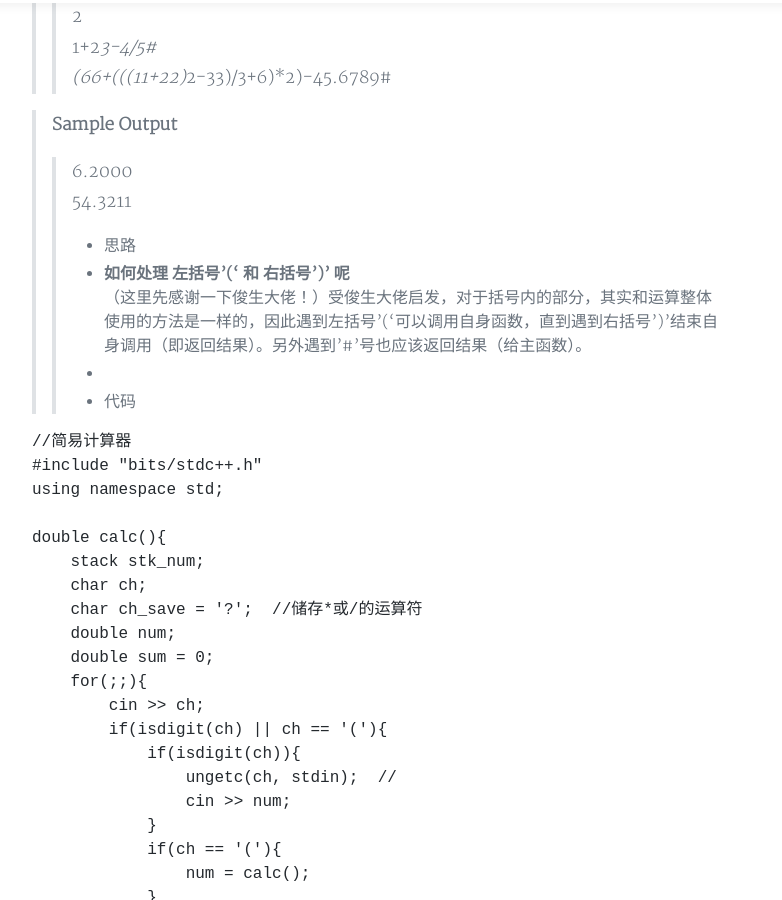
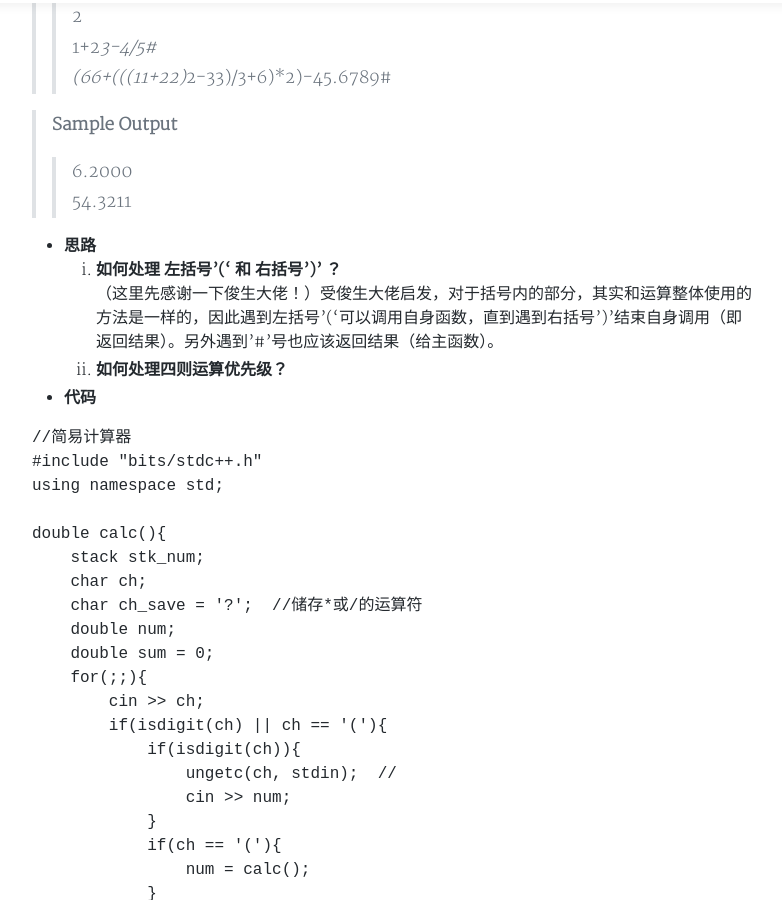
Before and after one commit to houzaj/houzaj.github.io, a Jekyll site: the page built from _posts/2017-11-10-Recursion.md, in a window 1280 px wide and 900 px high, scrolled down 1840 px. Shown: the whole window, without its empty margins (248-1030 px from the left). Built offline with Jekyll 4.4.1, drawn with Linux system fonts in a browser that asks for light colours; nearby versions of some CDN libraries; comment, search, counter and statistics services are not loaded; a style sheet for code colours, icons or effects is not loaded.

Commit message:
Update 2017-11-10-Recursion.md

```diff
--- a/_posts/2017-11-10-Recursion.md
+++ b/_posts/2017-11-10-Recursion.md
@@ -26,7 +26,7 @@ PPT下载： [https://mega.nz/#F!tXADUZjI](https://mega.nz/#F!tXADUZjI!Si0jjfq0R
 
 ### PART III - 实例
 #### 简易计算器
-- 题目简述
+- **题目简述**
 > **Input**
 >> 输入T，表示有T个实例
 >> 接下来每行输入一个表达式，每个表达式末尾带#表示结束
@@ -42,11 +42,13 @@ PPT下载： [https://mega.nz/#F!tXADUZjI](https://mega.nz/#F!tXADUZjI!Si0jjfq0R
 > **Sample Output**
 >> 6.2000
 >> 54.3211
-- 思路
-* **如何处理 左括号'(' 和 右括号')' 呢**
+
+- **思路**
+1. **如何处理 左括号'(' 和 右括号')' ？**
 （这里先感谢一下俊生大佬！）受俊生大佬启发，对于括号内的部分，其实和运算整体使用的方法是一样的，因此遇到左括号'('可以调用自身函数，直到遇到右括号')'结束自身调用（即返回结果）。另外遇到'#'号也应该返回结果（给主函数）。
-*
-- 代码
+2. **如何处理四则运算优先级？**
+
+- **代码**
 <pre class="line-numbers"><code class="language-cpp">//简易计算器
 #include "bits/stdc++.h"
 using namespace std;
```
